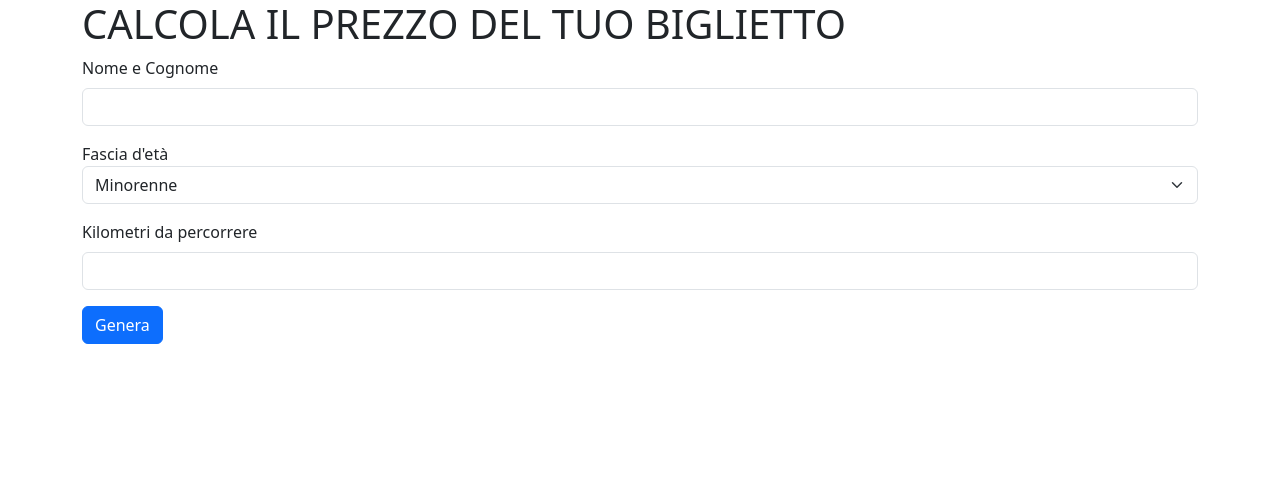
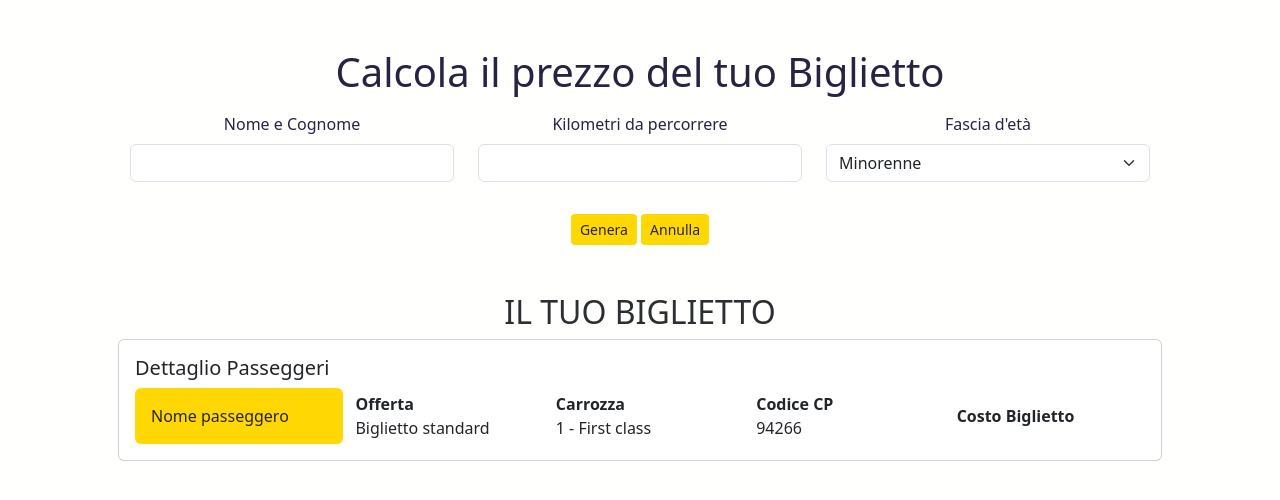
Before and after one commit to DaviGel/js-biglietto-treno-form, a plain HTML site: page index.html in a window 1280 px wide. Both pictures are taken after a click on the button "Genera". Drawn offline with nearby package versions, Linux system fonts and the light colour scheme.

Commit message:
feat: milestone2

```diff
--- a/css/style.css
+++ b/css/style.css
@@ -4,6 +4,33 @@
   box-sizing: border-box;
 }
 
-#title {
+body {
+  height: 100vh;
+  background-color: #fffffe;
+}
+
+.bottoni button {
+  background-color: #ffd803;
+  color: #272343;
+}
+
+.bottoni button:hover {
+  background-color: #ffe34e;
+}
+
+h1,
+h2,
+label {
+  color: #272343;
+}
+
+#title,
+#biglietto > h2 {
   text-transform: uppercase;
+  text-align: center;
 }
+
+#nome-passeggero-biglietto {
+  background-color: #ffd803;
+  color: #272343;
+}
--- a/index.html
+++ b/index.html
@@ -15,45 +15,91 @@
     <link rel="stylesheet" href="css/style.css" />
   </head>
   <body>
-    <!-- MILESTONE 2: 3. Creo un form che prenda in input
-    Nome e Cognome del passeggero e lo salvi nella variabile nomePasseggero, i
-    km da percorrere e li salvi nella variabile kilometri e l'età del passeggero
-    e la salvi nella variabile etaPasseggero. 4. Il bottone che prima stampava
-    in console il prezzo del biglietto adesso in più al suo `click` stampa in
-    pagina il bliglietto del passeggero contenente il recap dei dati più il
-    prezzo finale del biglietto. Formattare il prezzo del biglietto col metodo
-    `toFixed(2)` per visualizzarlo con massimo due decimali. -->
-
-    <div class="container">
-      <div id="title">
-        <h1>Calcola il prezzo del tuo Biglietto</h1>
+    <main>
+      <!-- Form di input -->
+      <div class="container p-5">
+        <div id="title text-secondary-emphasis">
+          <h1 class="text-center mb-3">Calcola il prezzo del tuo Biglietto</h1>
         </div>
-      <form id="my-form">
+        <form id="my-form" class="d-flex flex-column align-items-center">
+          <div class="container text-center">
+            <div class="row align-items-center">
+              <div class="col-12 col-lg-4">
                 <div class="mb-3">
                   <label class="form-label">Nome e Cognome</label>
                   <input
                     type="text"
-            class="form-control"
+                    class="form-control shadow-none"
                     id="nome-passeggero"
                     aria-describedby="emailHelp"
                   />
                 </div>
+              </div>
+              <div class="col-12 col-lg-4">
                 <div class="mb-3">
-          <label for="form-label">Fascia d'età</label>
-          <select id="eta-passeggero" class="form-select">
+                  <label class="form-label">Kilometri da percorrere</label>
+                  <input
+                    type="number"
+                    class="form-control shadow-none"
+                    id="kilometri"
+                  />
+                </div>
+              </div>
+              <div class="col-12 col-lg-4">
+                <div class="mb-3">
+                  <label class="form-label">Fascia d'età</label>
+                  <select id="eta-passeggero" class="form-select shadow-none">
                     <option value="1">Minorenne</option>
                     <option value="2">Maggiorenne</option>
                     <option value="3">Over 65</option>
                   </select>
                 </div>
-        <div class="mb-3">
-          <label class="form-label">Kilometri da percorrere</label>
-          <input type="number" class="form-control" id="kilometri" />
               </div>
-        <button type="button" class="btn btn-primary">Genera</button>
+            </div>
+          </div>
+          <div class="bottoni mt-3">
+            <button type="button" form="my-form" class="btn btn-sm">
+              Genera
+            </button>
+            <button type="reset" form="my-form" class="btn btn-sm">
+              Annulla
+            </button>
+          </div>
         </form>
+        <!-- Stampa del biglietto -->
+        <div id="biglietto" class="d-none mt-5">
+          <h2 class="text-secondary-emphasis">Il tuo biglietto</h2>
+          <div class="card">
+            <div class="card-body">
+              <h5 class="card-title">Dettaglio Passeggeri</h5>
+              <div class="container">
+                <div class="row align-items-center">
+                  <div id="nome-passeggero-biglietto" class="col p-3 rounded">
+                    Nome Passeggero
                   </div>
-
+                  <div class="col">
+                    <div class="fw-bold">Offerta</div>
+                    <div>Biglietto standard</div>
+                  </div>
+                  <div class="col">
+                    <div class="fw-bold">Carrozza</div>
+                    <div>1 - First class</div>
+                  </div>
+                  <div class="col">
+                    <div class="fw-bold">Codice CP</div>
+                    <div id="cap">00000</div>
+                  </div>
+                  <div class="col">
+                    <div class="fw-bold">Costo Biglietto</div>
+                    <div id="costo-biglietto"></div>
+                  </div>
+                </div>
+              </div>
+            </div>
+          </div>
+        </div>
+      </div>
+    </main>
     <!-- Bootstrap JavaScript -->
     <script
       src="https://cdn.jsdelivr.net/npm/bootstrap@5.3.2/dist/js/bootstrap.bundle.min.js"
--- a/js/main.js
+++ b/js/main.js
@@ -5,41 +5,63 @@ const scontoMinori = 20;
 const scontoAnziani = 40;
 const prezzoKilometro = 0.21;
 
-// Kilometri
-let kilometri = document.getElementById('kilometri');
+// Bottone genera
+const bottoneGenera = document.querySelector('button[type=button]');
 
-// Età
-let etaPasseggero = document.getElementById('eta-passeggero');
+// Bottone annulla
+const bottoneAnnulla = document.querySelector('button[type=reset]');
 
-// Nome e cognome
-let nomePasseggero = document.getElementById('nome-passeggero');
+bottoneGenera.addEventListener('click', function () {
+  // Kilometri
+  let kilometri = document.getElementById('kilometri').value;
 
-// Bottone
-const myButton = document.querySelector('button[type=button]');
+  // Nome e cognome
+  let nomePasseggero = document.getElementById('nome-passeggero').value;
+  document.getElementById('nome-passeggero-biglietto').innerHTML =
+    'Nome passeggero<br />' + nomePasseggero;
 
-myButton.addEventListener('click', function () {
-  kilometri = kilometri.value;
-  etaPasseggero = etaPasseggero.text;
-  console.log(etaPasseggero);
-  nomePasseggero = nomePasseggero.value;
+  // Età
+  let etaPasseggero = document.getElementById('eta-passeggero').value;
+  // Qualora volessi selezionare il testo interno potrei usare questa istruzione. Se scegliessi questa strada nelle condizioni sotto potrei selezionare conforntando con le stringhe "Minorenne" o "Maggiorenne" o "Over 65"
+  // etaPasseggero = etaPasseggero.options[etaPasseggero.selectedIndex].text;
 
-  // Condizione
+  // Prezzo biglietto
+  let prezzoBiglietto = kilometri * prezzoKilometro;
+
+  document.getElementById('costo-biglietto').innerHTML = null;
+
+  // Condizione kilometri validi
   if (!isNaN(kilometri) && kilometri > 0) {
-    let prezzoBiglietto = kilometri * prezzoKilometro;
-
-    if (etaPasseggero === 'Minorenne') {
+    // Condizione età passeggero
+    if (Number(etaPasseggero) === 1) {
       prezzoBiglietto -= (prezzoBiglietto * scontoMinori) / 100;
-    } else if (etaPasseggero === 'Over 65') {
+    } else if (Number(etaPasseggero) === 3) {
       prezzoBiglietto -= (prezzoBiglietto * scontoAnziani) / 100;
     }
-
-    /* N.B. dato che il metodo toFixed() restituisce una stringa, potrei convertire prezzoBiglietto.toFixed(2) in un numero, qualora fosse necessario, tramite la funzione Number() */
+    // Stampa in console
     console.log(
       'Il prezzo del biglietto è:',
       Number(prezzoBiglietto.toFixed(2)),
       '€'
     );
+    // Stampa in pagina
+    document.getElementById('costo-biglietto').innerHTML =
+      Number(prezzoBiglietto.toFixed(2)) + ' ' + '€';
   } else {
-    console.log("Inserire i km validi e un'età valida in formato numerico!");
+    console.log('Inserire i km validi in formato numerico!');
   }
+
+  // Codice Postale
+  const min = 10000;
+  const max = 99999;
+  document.getElementById('cap').innerHTML =
+    Math.floor(Math.random() * (max - min + 1)) + min;
+
+  // Mostra Biglietto
+  document.getElementById('biglietto').classList.remove('d-none');
 });
+
+bottoneAnnulla.addEventListener('click', function () {
+  // Nascondi biglietto
+  document.getElementById('biglietto').classList.add('d-none');
+});
```
Lines whose indentation alone changed are shown as unchanged.
